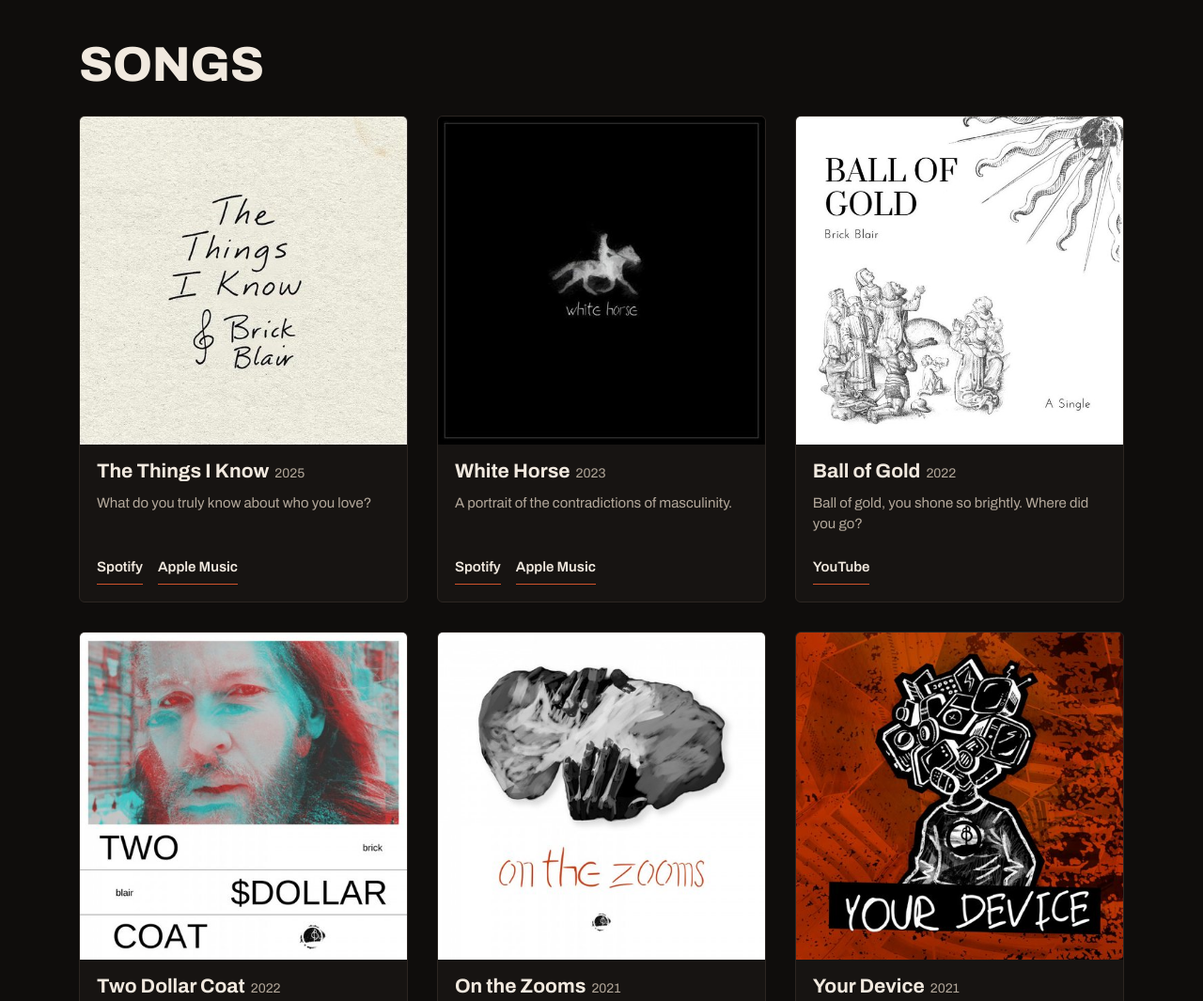
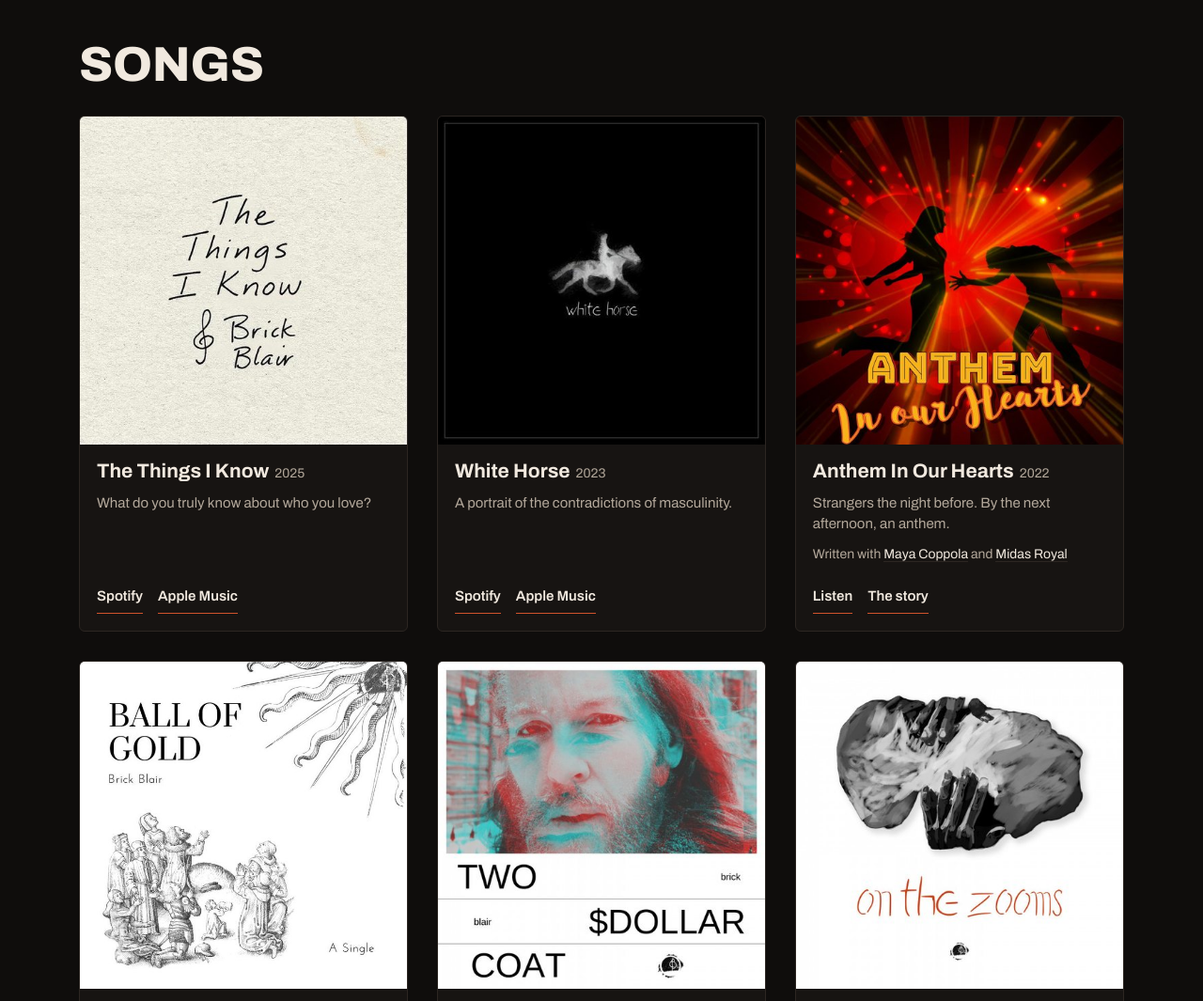
Before and after one commit to brickblair/brickblair.com, a plain HTML site: page index.html in a window 1280 px wide. Shown: the part 840-1905 px from the top of the page at 94% size. Drawn offline with Linux system fonts and the light colour scheme.

Commit message:
Add Anthem In Our Hearts, written with Maya Coppola and Midas Royal
Co-Authored-By: Claude Opus 5.5 <noreply@anthropic.com>
Claude-Session: https://claude.ai/code/session_01UmsZ7wthaf6bJPMr3bgvr5

```diff
--- a/index.html
+++ b/index.html
@@ -67,6 +67,9 @@ h2{font-stretch:75%;font-weight:800;text-transform:uppercase;font-size:clamp(34p
 .song .links{display:flex;flex-wrap:wrap;gap:6px 16px;margin-top:auto;padding-top:6px}
 .song .links a{font-size:15px;font-weight:600;text-decoration:none;border-bottom:1px solid var(--rust);padding:6px 0}
 .song .links a:hover{color:var(--rust2)}
+.song p.with{font-size:14px}
+.song p.with a{color:var(--ink,inherit);text-decoration:none;border-bottom:1px solid var(--rule)}
+.song p.with a:hover{color:var(--rust2)}
 
 /* writing */
 .essays{list-style:none;margin:0;padding:0;border-top:1px solid var(--rule);max-width:900px}
@@ -177,6 +180,18 @@ footer a:hover{color:var(--ink);border-color:var(--ink)}
             <div class="links">
               <a href="https://open.spotify.com/track/5kckr3vwyTCFsCz4fGupcM">Spotify</a>
               <a href="https://music.apple.com/us/artist/brick-blair/1570843805">Apple Music</a>
+            </div>
+          </div>
+        </article>
+        <article class="song">
+          <img src="img/anthem-in-our-hearts.jpg" alt="Anthem In Our Hearts cover" width="480" height="480" loading="lazy">
+          <div class="meta">
+            <h3>Anthem In Our Hearts<span class="yr">2022</span></h3>
+            <p>Strangers the night before. By the next afternoon, an anthem.</p>
+            <p class="with">Written with <a href="https://www.instagram.com/mayalove1/">Maya Coppola</a> and <a href="https://www.midasroyal.com/">Midas Royal</a></p>
+            <div class="links">
+              <a href="https://www.midasroyal.com/portfolio-items/anthem-in-our-hearts/">Listen</a>
+              <a href="https://www.instagram.com/p/DgQj9XmSDnZ/">The story</a>
             </div>
           </div>
         </article>
```
Also changed, not shown: img/anthem-in-our-hearts.jpg (added).
